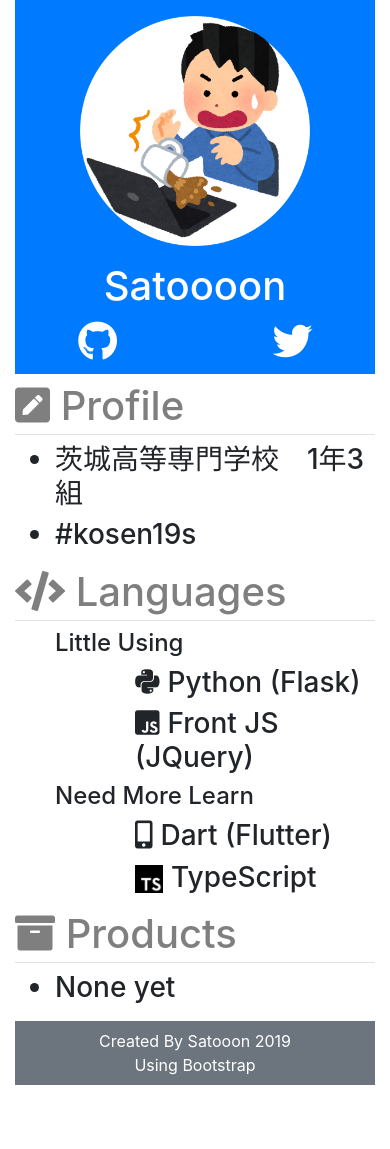
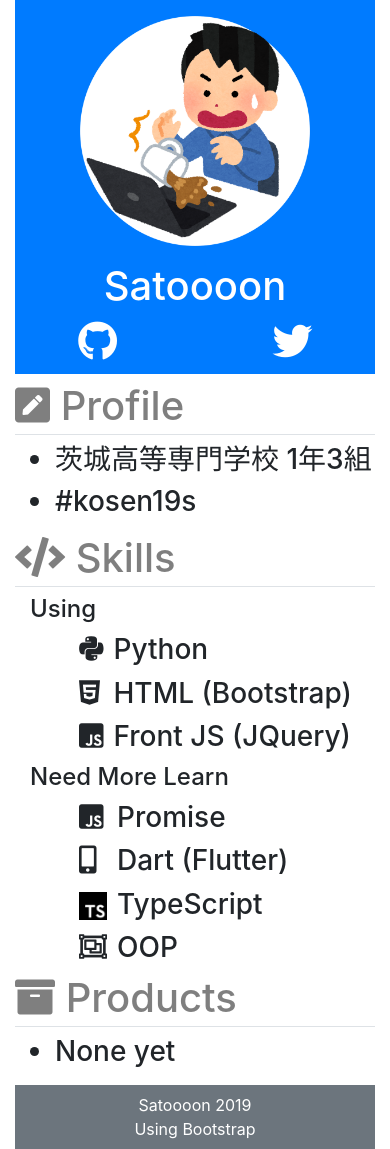
Before and after one commit to satoooon8888/AboutMe, a website: page index.html in a window 390 px wide. Before the commit the page ends 1085 px from the top, so only its background shows below. Drawn offline with nearby package versions, Linux system fonts and the light colour scheme.

Commit message:
some sentence fix and skills column support responsive. 文章を修正し、skills欄をレスポンシブにした。

```diff
--- a/css/main.css
+++ b/css/main.css
@@ -1,5 +1,7 @@
 .no-point-ul {
     list-style-type: none;
+    margin: 0;
+    padding: 0;
 }
 .text-size {
     width: 1em;
--- a/index.html
+++ b/index.html
@@ -25,7 +25,7 @@
       <div class="w-100"></div>
       <div class="col-6">
         <h1>
-          <a href="https://github.com/ShinjiSato8888" class="text-white"><i class="fab fa-github"></i></a>
+          <a href="https://github.com/satoooon8888" class="text-white"><i class="fab fa-github"></i></a>
         </h1>
       </div>
       <div class="col-6">
@@ -41,7 +41,7 @@
       Profile</h1>
     <ul>
       <h3>
-        <li>茨城高等専門学校　1年3組</li>
+        <li>茨城高等専門学校 1年3組</li>
       </h3>
       <h3>
         <li>#kosen19s</li>
@@ -49,46 +49,117 @@
     </ul>
     <h1 class="text-black-50 border-bottom mb-2 pb-1">
       <i class="fas fa-code"></i>
-      Languages</h1>
-    <ul class="no-point-ul">
-      <li>
-        <h4>Little Using</h4>
-        <ul>
-          <ul class="no-point-ul">
+      Skills</h1>
+    <ul class="row no-point-ul">
+      <li class="col-12 col-md-6">
+        <h4>Using</h4>
+        <table class="ml-5">
+          <tr>
+            <td>
               <h3>
-              <li><i class="fab fa-python mr-2"></i>Python (Flask)</li>
+                <i class="fab fa-python mr-2"></i>
               </h3>
+            </td>
+            <td>
               <h3>
-              <li><i class="fab fa-js-square mr-2"></i>Front JS (JQuery)</li>
+                Python
               </h3>
-          </ul>
-        </ul>
+            </td>
+          </tr>
+          <tr>
+            <td>
+              <h3>
+                <i class="fab fa-html5 mr-2"></i>
+              </h3>
+            </td>
+            <td>
+              <h3>
+                HTML (Bootstrap)
+              </h3>
+            </td>
+          </tr>
+          <tr>
+            <td>
+              <h3>
+                <i class="fab fa-js-square mr-2"></i>
+              </h3>
+            </td>
+            <td>
+              <h3>
+                Front JS (JQuery)
+              </h3>
+            </td>
+          </tr>
+        </table>
       </li>
-      <li>
+
+      <li class="col-12 col-md-6">
         <h4>Need More Learn</h4>
-        <ul>
-          <ul class="no-point-ul">
+        <table class="ml-5">
+          <tr>
+            <td>
               <h3>
-              <li><i class="fas fa-mobile-alt mr-2"></i>Dart (Flutter)</li>
+                <i class="fab fa-js-square mr-2"></i>
               </h3>
+            </td>
+            <td>
               <h3>
-              <li><img src="./img/ts_black.png" alt="TypeScript" class="mr-2 text-size">TypeScript</li>
+                Promise
               </h3>
-          </ul>
-        </ul>
+            </td>
+          </tr>
+          <tr>
+            <td>
+              <h3>
+                <i class="fas fa-mobile-alt mr-2"></i>
+              </h3>
+            </td>
+            <td>
+              <h3>
+                Dart (Flutter)
+              </h3>
+            </td>
+          </tr>
+          <tr>
+            <td>
+              <h3>
+                <img src="./img/ts_black.png" alt="TypeScript" class="mr-2 text-size">
+              </h3>
+            </td>
+            <td>
+              <h3>
+                TypeScript
+              </h3>
+            </td>
+          </tr>
+          <tr>
+            <td>
+              <h3>
+                <i class="far fa-object-group mr-2"></i>
+              </h3>
+            </td>
+            <td>
+              <h3>
+                OOP
+              </h3>
+            </td>
+          </tr>
+        </table>
       </li>
     </ul>
     <h1 class="text-black-50 border-bottom mb-2 pb-1">
       <i class="fas fa-archive"></i>
       Products</h1>
     <ul>
-      <h3><li>None yet</li></h3>
+      <h3>
+        <li>None yet</li>
+      </h3>
     </ul>
     <div class="bg-secondary text-white text-center p-2">
-      Created By Satooon 2019<br>
+      Satoooon 2019<br>
       Using Bootstrap
     </div>
-  </div>
+  </ul>
 </div>
 </body>
 </html>
```
Lines whose indentation alone changed are shown as unchanged.
